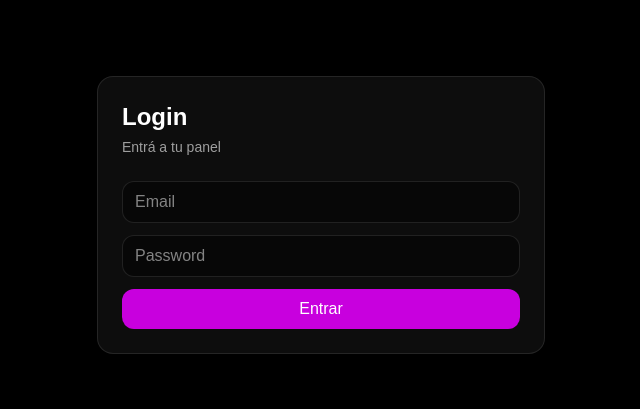
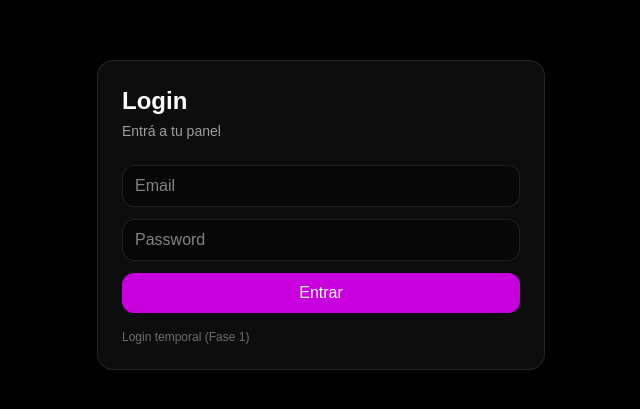
Before and after one commit to pulzeaplicacion/pulzeapp, a Next.js app: page /login in a window 1280 px wide. Shown: the part 185-594 px from the top of the page, without its empty margins (319-959 px from the left). Built offline with nearby package versions, Linux system fonts and the light colour scheme.

Commit message:
basic auth gate for dashboard (phase 1)

```diff
--- a/app/dashboard/page.tsx
+++ b/app/dashboard/page.tsx
@@ -1,18 +1,48 @@
+"use client";
+
+import { useEffect } from "react";
+import { useRouter } from "next/navigation";
+
 export default function Page() {
+  const router = useRouter();
+
+  useEffect(() => {
+    const ok = localStorage.getItem("landzy_auth") === "1";
+    if (!ok) router.replace("/login");
+  }, [router]);
+
+  function handleLogout() {
+    localStorage.removeItem("landzy_auth");
+    router.replace("/login");
+  }
+
   return (
     <div>
-      <h1 className="text-2xl font-semibold">Dashboard</h1>
-      <p className="mt-2 text-white/60">Panel base – Fase 1</p>
+      <div className="flex items-center justify-between">
+        <div>
+          <h1 className="text-2xl font-semibold">Dashboard</h1>
+          <p className="mt-2 text-white/60">Panel base – Fase 1</p>
+        </div>
+
+        <button
+          onClick={handleLogout}
+          className="rounded-xl border border-white/10 bg-white/5 px-4 py-2 text-sm hover:bg-white/10"
+        >
+          Salir
+        </button>
+      </div>
 
       <div className="mt-6 grid gap-4 md:grid-cols-3">
         <div className="rounded-2xl border border-white/10 bg-white/5 p-4">
           <p className="text-sm text-white/60">Visitas</p>
           <p className="mt-2 text-3xl font-semibold">—</p>
         </div>
+
         <div className="rounded-2xl border border-white/10 bg-white/5 p-4">
           <p className="text-sm text-white/60">Clicks WhatsApp</p>
           <p className="mt-2 text-3xl font-semibold">—</p>
         </div>
+
         <div className="rounded-2xl border border-white/10 bg-white/5 p-4">
           <p className="text-sm text-white/60">Confirmados</p>
           <p className="mt-2 text-3xl font-semibold">—</p>
--- a/app/login/page.tsx
+++ b/app/login/page.tsx
@@ -1,6 +1,15 @@
-import Link from "next/link";
+"use client";
+
+import { useRouter } from "next/navigation";
 
 export default function Page() {
+  const router = useRouter();
+
+  function handleLogin() {
+    localStorage.setItem("landzy_auth", "1");
+    router.push("/dashboard");
+  }
+
   return (
     <main className="min-h-screen flex items-center justify-center bg-black text-white">
       <div className="w-full max-w-md rounded-2xl border border-white/10 bg-white/5 p-6">
@@ -19,13 +28,18 @@ export default function Page() {
             className="w-full rounded-xl bg-black/40 border border-white/10 px-3 py-2 outline-none focus:border-white/30"
           />
 
-          <Link
-            href="/dashboard"
-            className="block text-center w-full rounded-xl bg-fuchsia-600 hover:bg-fuchsia-500 transition px-4 py-2 font-medium"
+          <button
+            type="button"
+            onClick={handleLogin}
+            className="w-full rounded-xl bg-fuchsia-600 hover:bg-fuchsia-500 transition px-4 py-2 font-medium"
           >
             Entrar
-          </Link>
+          </button>
         </div>
+
+        <p className="mt-4 text-xs text-white/40">
+          Login temporal (Fase 1)
+        </p>
       </div>
     </main>
   );
```
